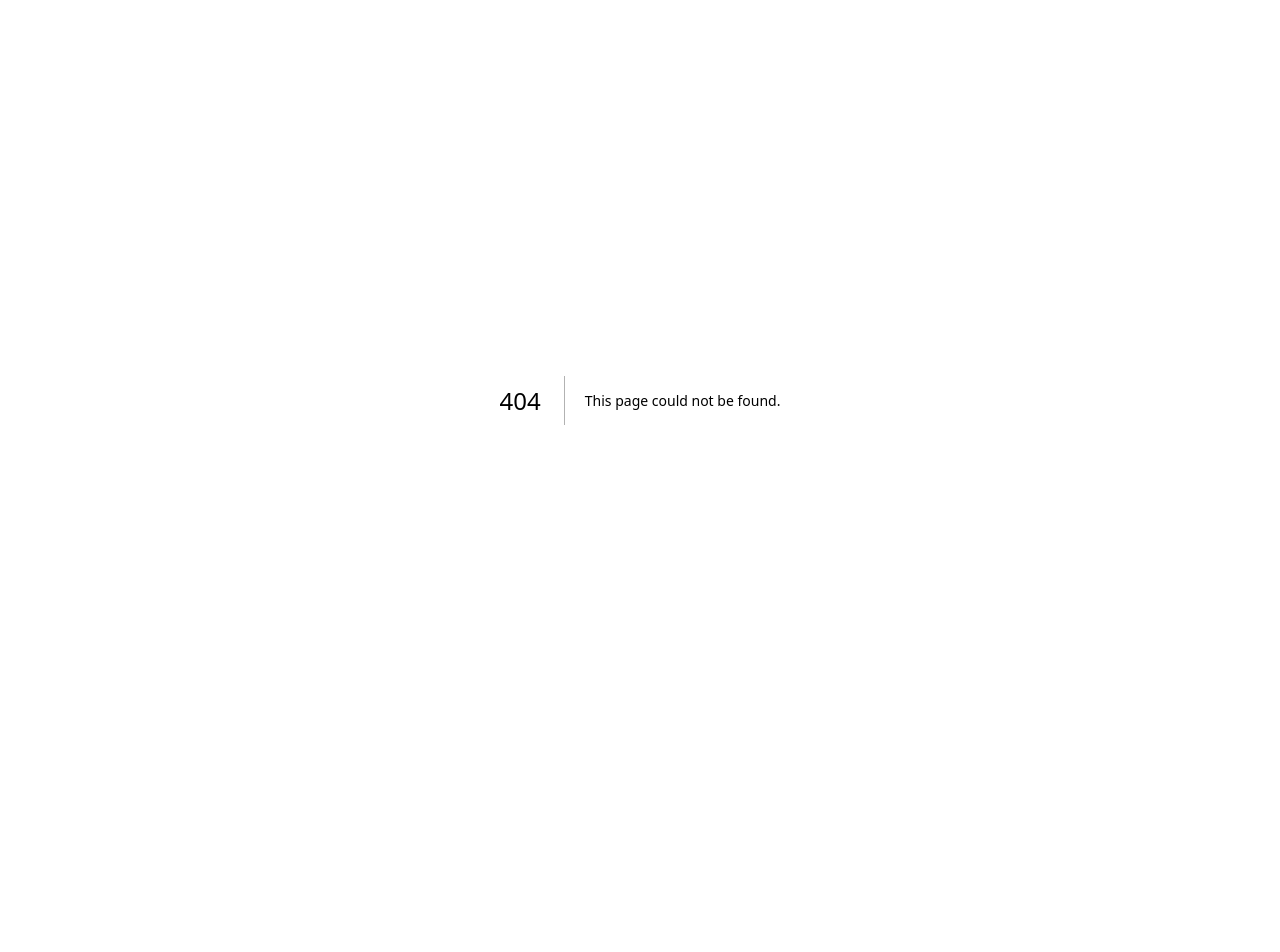
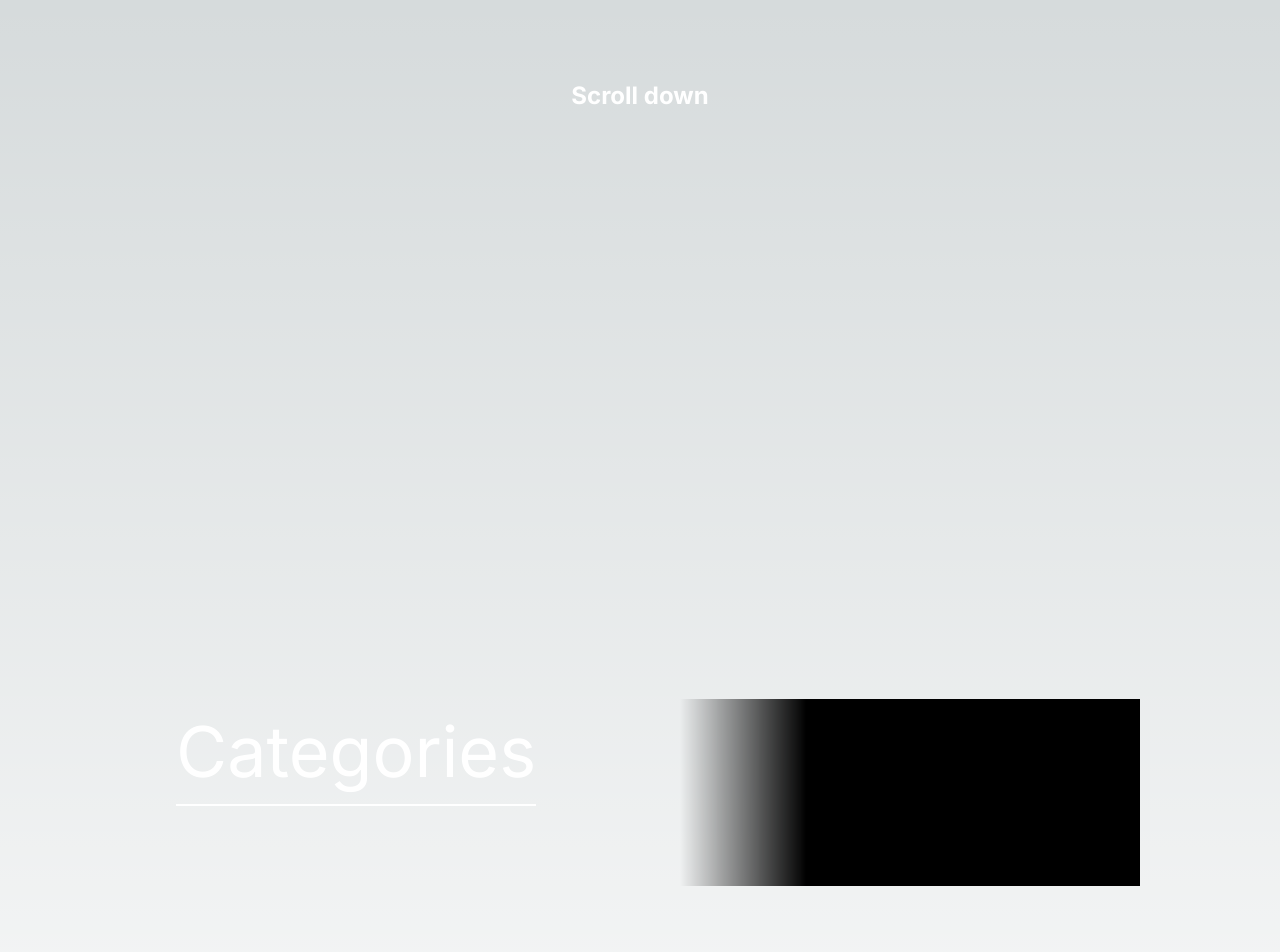
Before and after one commit to allforthe64/threeJS-parallaxTest, a Next.js app: page /categories in a window 1280 px wide. Before the commit this address had no page. Shown: the top 952 px of the page. Before the commit the page ends 800 px from the top, so only its background shows below. Built offline with nearby package versions, Linux system fonts and the light colour scheme.

Commit message:
modified tutorial component into slide header component

```diff
--- /dev/null
+++ b/src/app/categories/components/SlideHeader.tsx
@@ -0,0 +1,38 @@
+'use client'
+
+import { useRef, useState } from 'react';
+import { motion, useScroll, useTransform, useReducedMotion } from 'framer-motion';
+
+import '../styles.css'
+
+export const SlideHeader = () => {
+    const containerRef = useRef(null); // ref to track the container
+
+    const { scrollYProgress } = useScroll({
+      target: containerRef,
+      offset: ["start end", "end end"] // get value while the start of the target meets the end of the container, and continue until the end of the target meets the end of the container
+    }) //get scrollYProgress value from useScroll hook by tracking the scroll position of the container
+    const imageValue = useTransform(scrollYProgress, [0, 1], ['-150%', '10%'])
+    const lineWidth = useTransform(scrollYProgress, [0, 1], ['0%', '100%'])
+    const topShadowValue = useTransform(scrollYProgress, [0, 1], ['-25%', '100%'])
+    const shouldUseReducedMotion = useReducedMotion()
+
+
+    return (
+      <section className="scroll-container" ref={containerRef}>
+          <div className='header-container'>
+              <motion.div className='img-inner' style={{ translateX: shouldUseReducedMotion ? 0 : imageValue }}>
+                  {/* <img src={'./fish.jpg'} alt='a green plant' className='fish-pic'/> */}
+                  <div>
+                    <p className='section-header'>Categories</p>
+                    <motion.div className={'underline mb-20'} style={{ scaleX: lineWidth}} />
+                  </div>
+
+                  {(!shouldUseReducedMotion && scrollYProgress !== 1) &&
+                      <motion.div className='top-shadow' style={{ translateX: topShadowValue }}/>
+                  }
+              </motion.div>
+          </div>
+      </section>
+    )
+  }
--- /dev/null
+++ b/src/app/categories/page.tsx
@@ -0,0 +1,11 @@
+import { SlideHeader } from "./components/SlideHeader"
+
+export default function page(){
+
+  return (
+    <div>
+      <p className='text-white text-2xl font-bold py-20 text-center'>Scroll down</p>
+      <SlideHeader />
+    </div>
+  )
+}
--- /dev/null
+++ b/src/app/categories/styles.css
@@ -0,0 +1,45 @@
+img {
+    max-width: 700px;
+    width: 100%;
+    height: auto;
+    position: relative;
+    z-index: 1;
+}
+
+.section-header {
+  font-size: 70px;
+  color: white
+}
+
+.underline {
+  height: 2px;
+  background-color: white;
+}
+
+section {
+    min-height: 50vh;
+    display: flex;
+    align-items: center;
+}
+
+.scroll-container {
+    max-width: 1000px;
+    margin: 400px auto;
+    overflow: hidden;
+}
+
+.header-container {
+    display: flex;
+    align-items: center;
+    position: relative;
+  }
+
+  .top-shadow {
+    background: linear-gradient(90deg, rgba(0,0,0,0) 0%, rgba(0,0,0,1) 25%);
+    height: 100%;
+    width: 140%;
+    position: absolute;
+    left: 0%;
+    top: 0;
+    z-index: 2;
+  }
--- a/src/app/page.tsx
+++ b/src/app/page.tsx
@@ -8,6 +8,7 @@ export default function Home() {
       <Link href={'/parallax'} className='hover:underline'>Parallax Background</Link>
       <Link href={'/framer'} className='hover:underline'>Framer Parallax</Link>
       <Link href={'/useScrollTut'} className='hover:underline'>Framer useScroll Tutorial</Link>
+      <Link href={'/categories'} className='hover:underline'>Categories</Link>
     </main>
   )
 }
```
